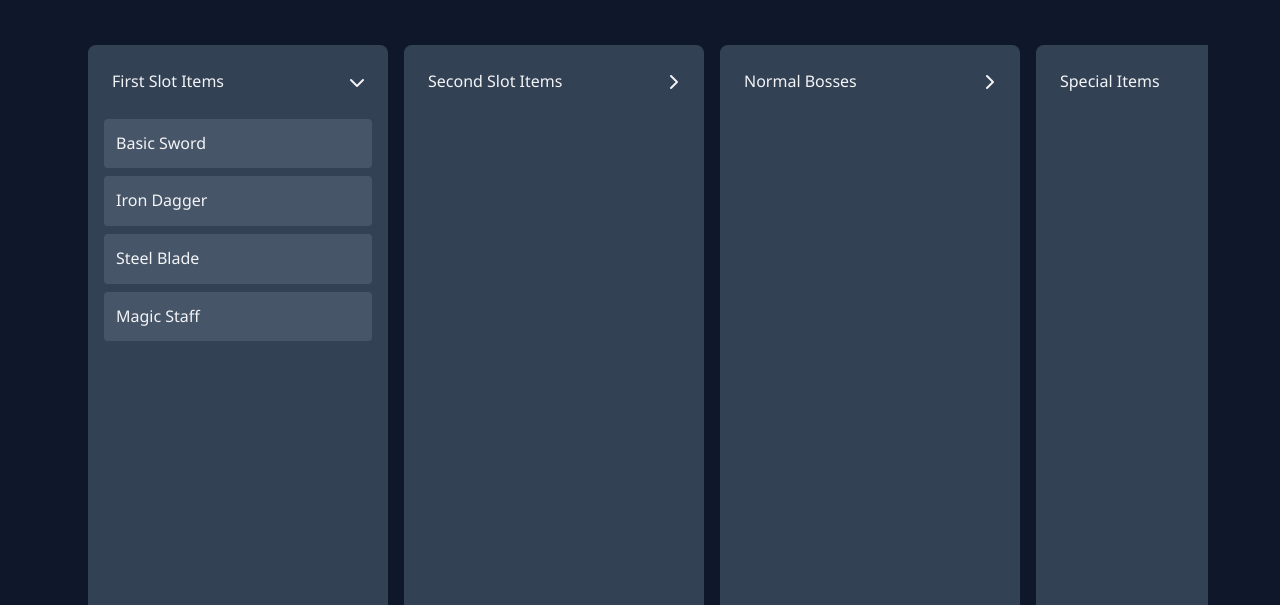
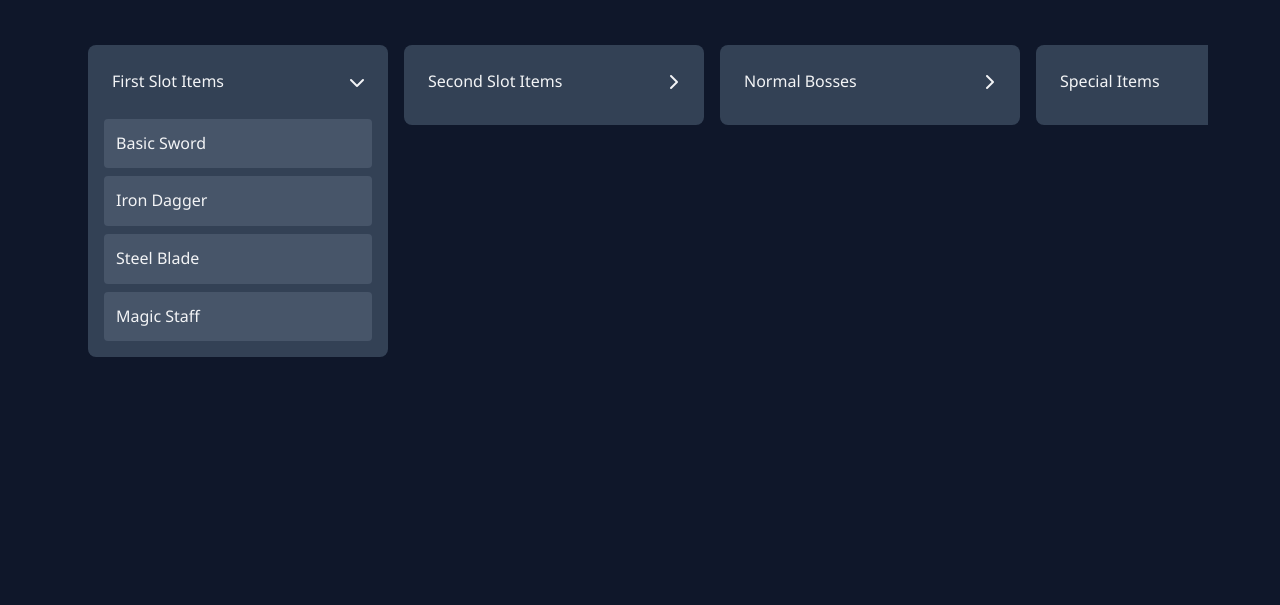
Before and after one commit to gh8sted/CoolWebsiteThing, a plain HTML site: page index.html in a window 1280 px wide. Both pictures are taken after a click on the element "First Slot Items". Shown: the part 194-799 px from the top of the page. Drawn offline with Linux system fonts and the light colour scheme.

Commit message:
3nds commit

```diff
--- a/script.js
+++ b/script.js
@@ -29,11 +29,13 @@ document.addEventListener('DOMContentLoaded', () => {
     document.querySelectorAll('.category-header').forEach(header => {
         const toggle = header.querySelector('.category-toggle');
         const content = header.nextElementSibling;
+        const category = header.parentElement;
 
         // Add collapsed class to toggle by default
         toggle.classList.add('collapsed');
 
         header.addEventListener('click', () => {
+            category.classList.toggle('expanded');
             content.classList.toggle('expanded');
             toggle.classList.toggle('collapsed');
         });
--- a/styles.css
+++ b/styles.css
@@ -166,6 +166,13 @@ footer {
     max-width: 300px;
     padding: 1rem;
     transition: all var(--transition-speed);
+    height: 10vh;
+    display: flex;
+    flex-direction: column;
+}
+
+.category.expanded {
+    height: 1%;
 }
 
 .category-header {
@@ -177,6 +184,7 @@ footer {
     padding: 0.5rem;
     border-radius: 0.25rem;
     transition: background-color var(--transition-speed);
+    min-height: 2.5rem; /* Fixed height for header */
 }
 
 .category-header:hover {
@@ -274,6 +282,7 @@ footer {
     .category {
         width: 100%;
         max-width: 100%;
+        height: 15vh; /* Slightly taller on mobile for better touch targets */
     }
 }
 
```
